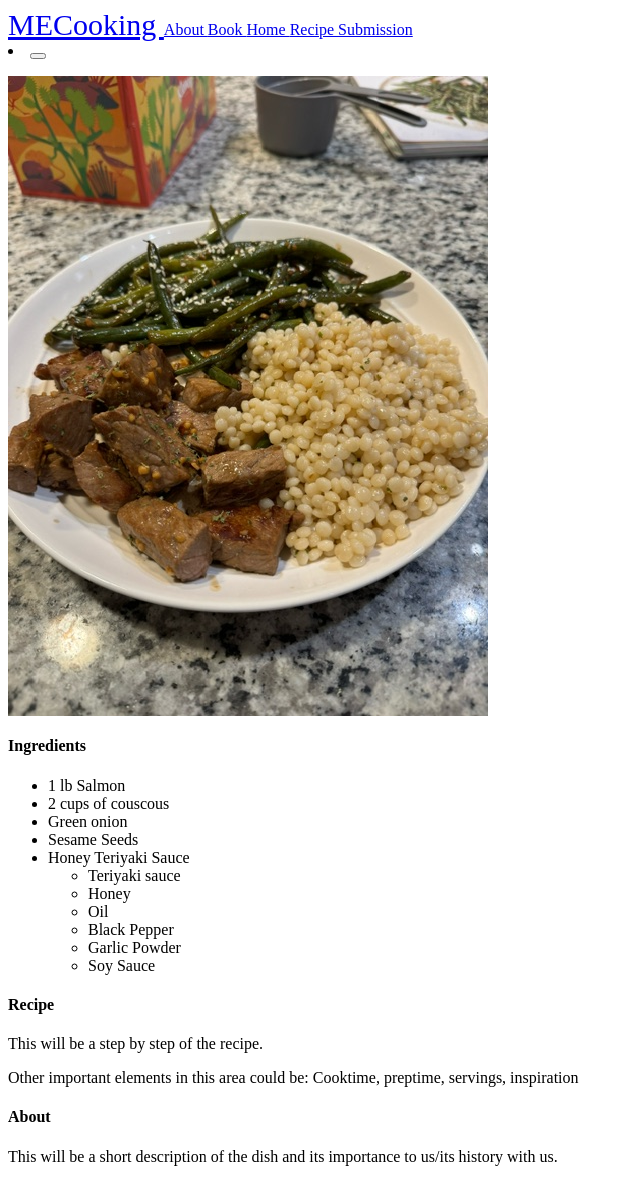
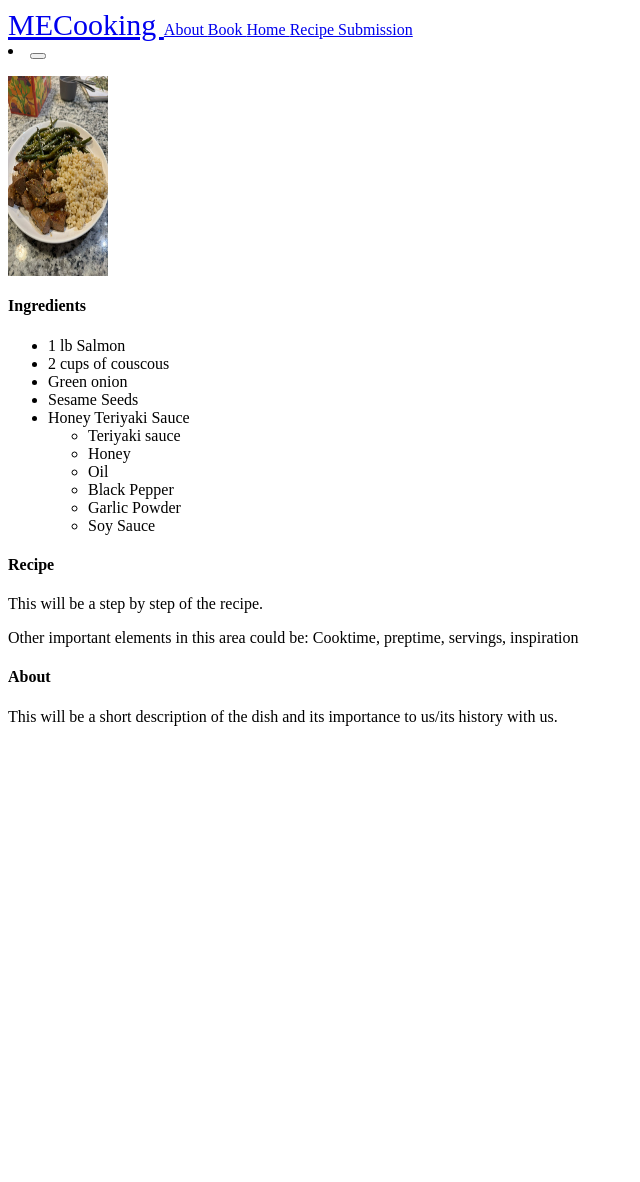
Before and after one commit to MM100301/MECooking, a Jekyll site: the page built from _beef/GarlicSteakBites.md, in a window 1280 px wide. Shown: the whole page, without its empty margins (0-640 px from the left). Built offline with Jekyll 4.4.1, drawn with Linux system fonts in a browser that asks for light colours; after the commit the page ends 900 px from its top, so only the background shows below that.

Commit message:
Update recipe.html

```diff
--- a/_layouts/recipe.html
+++ b/_layouts/recipe.html
@@ -1,7 +1,7 @@
 <html>
   {% include header.html %}
   <style>
-    img {align: right;}
+    .recipePic {align: right; width: 100px; height: 200px;}
     h4 {align:left;}
     p {align: left;}
     ul {align: left;}
```
